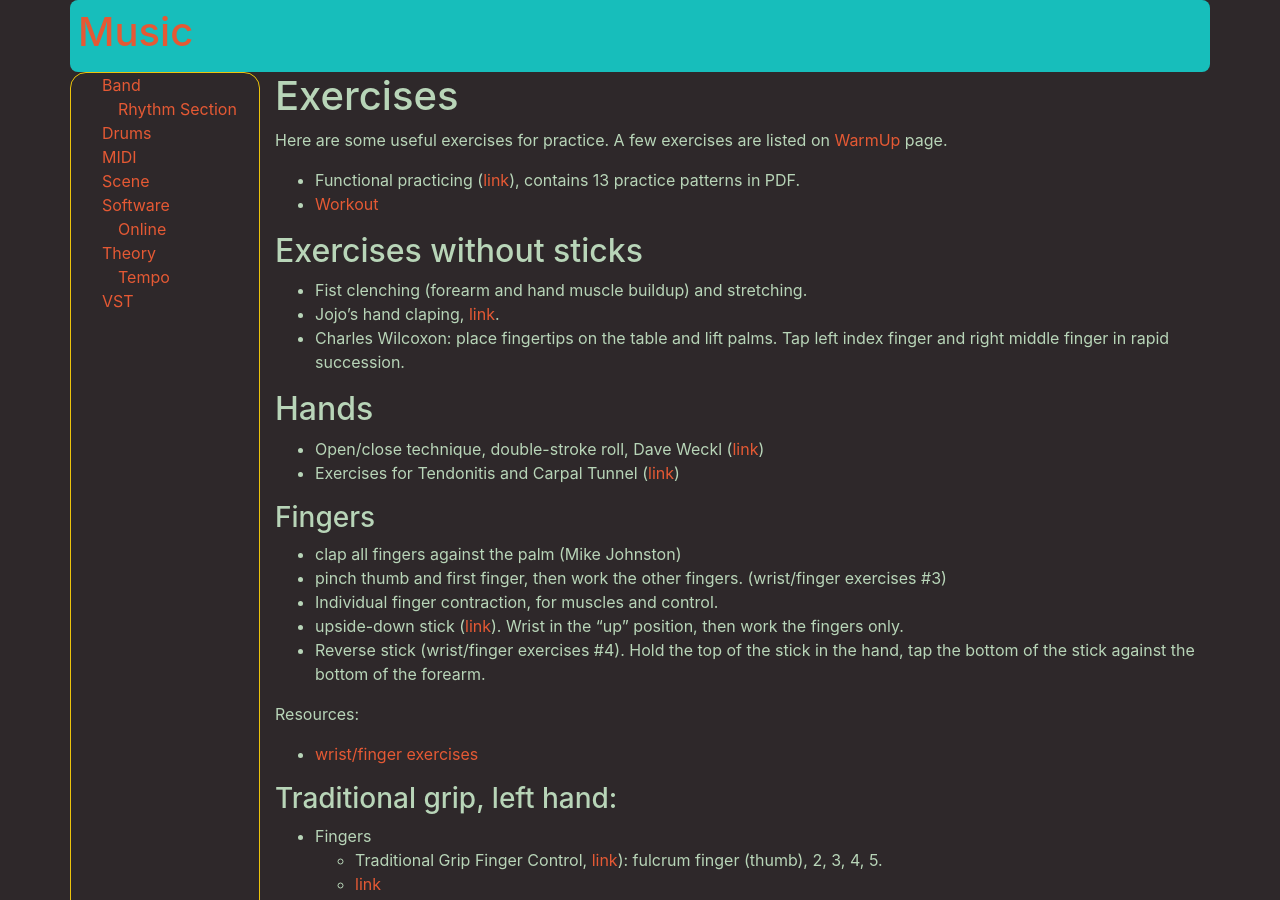
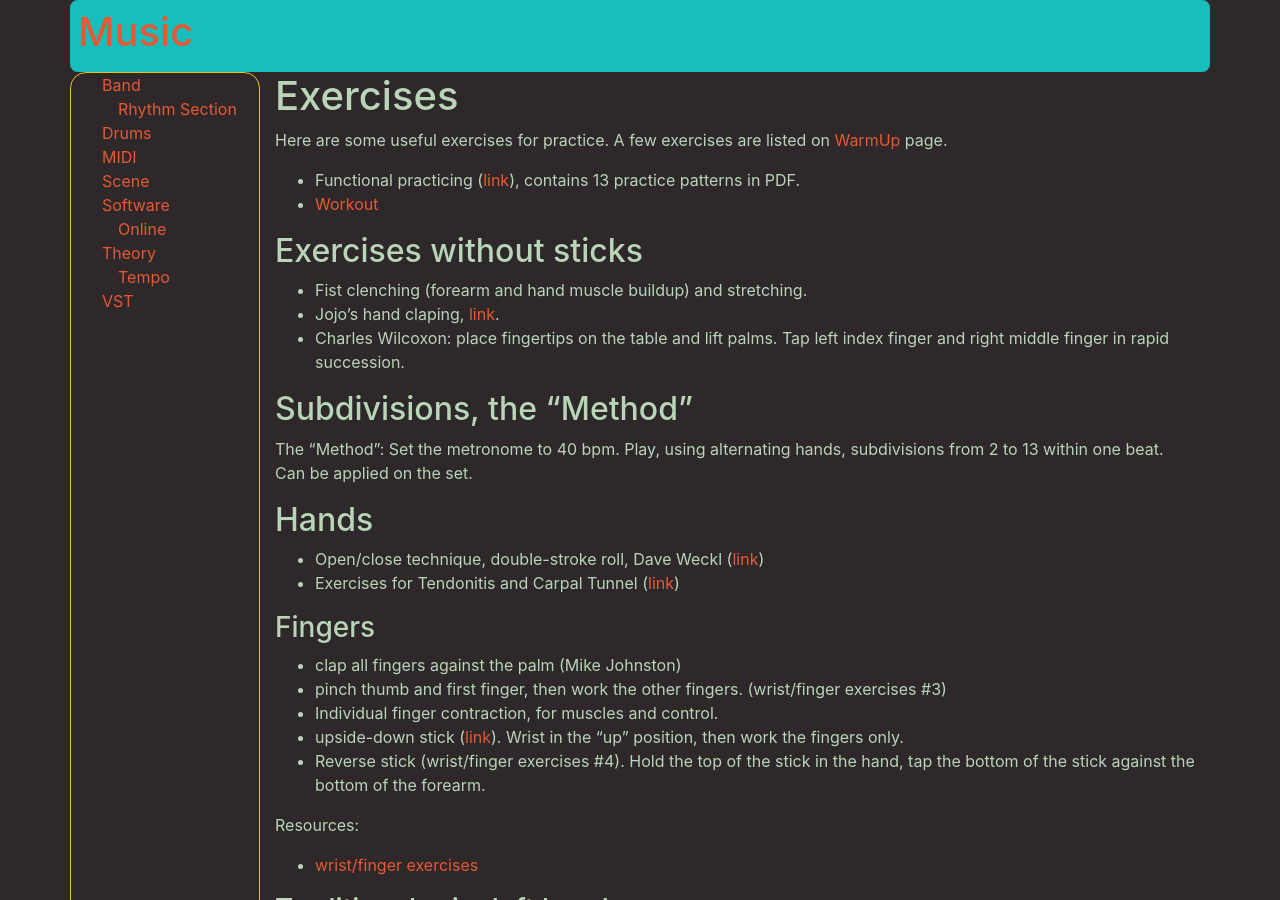
Before and after one commit to MisterY/music-site, a Jekyll site: the page built from drums/exercises.md, in a window 1280 px wide and 900 px high. Built offline with Jekyll 4.4.1, drawn with Linux system fonts in a browser that asks for light colours; nearby versions of some CDN libraries; our own code applies the rules of GitHub Pages for plain Markdown files.

Commit message:
the method

```diff
--- a/drums/exercises.md
+++ b/drums/exercises.md
@@ -10,6 +10,10 @@ Here are some useful exercises for practice. A few exercises are listed on [Warm
 - Fist clenching (forearm and hand muscle buildup) and stretching.
 - Jojo's hand claping, [link](https://www.youtube.com/watch?v=ZnICKtoG2Wg).
 - Charles Wilcoxon: place fingertips on the table and lift palms. Tap left index finger and right middle finger in rapid succession.
+
+## Subdivisions, the "Method"
+
+The "Method": Set the metronome to 40 bpm. Play, using alternating hands, subdivisions from 2 to 13 within one beat. Can be applied on the set.
 
 ## Hands
 
```
